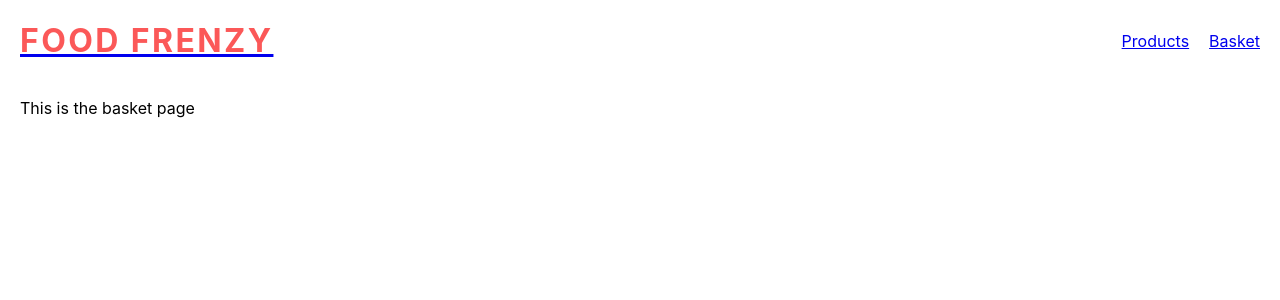
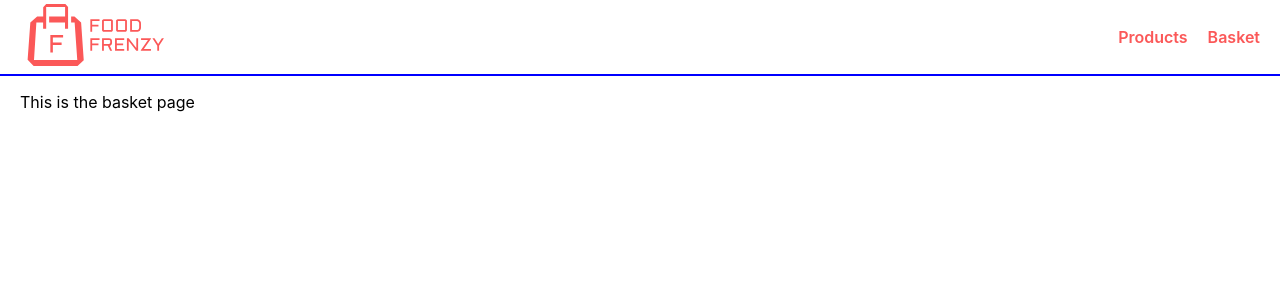
Before and after one commit to Reece-Morgan/food-frenzy, a React (Create React App) app: page /basket in a window 1280 px wide. Shown: the top 300 px of the page. Built offline with nearby package versions, Linux system fonts and the light colour scheme.

Commit message:
created custom link component

```diff
--- a/src/components/header/header.tsx
+++ b/src/components/header/header.tsx
@@ -1,21 +1,21 @@
-import { Link } from "react-router-dom";
 import styled from "styled-components";
 import colours from "../../settings/colours";
 import breakpoints from "../../settings/breakpoints";
+import StyledLink from "../link/link";
 
 function Header() {
   return (
     <StyledHeader>
-      <Link to="/">
-        <Title>Food Frenzy</Title>
-      </Link>
+      <StyledLink href="/">
+        <img src="/logo-alt.svg" alt="Food Frenzy" width={150} height={70} />
+      </StyledLink>
       <nav>
         <List>
           <ListItem>
-            <Link to="/">Products</Link>
+            <StyledLink href="/">Products</StyledLink>
           </ListItem>
           <ListItem>
-            <Link to="/basket">Basket</Link>
+            <StyledLink href="/basket">Basket</StyledLink>
           </ListItem>
         </List>
       </nav>
@@ -29,6 +29,8 @@ const StyledHeader = styled.header`
   display: flex;
   flex-direction: column;
   align-items: center;
+  border-bottom: 2px solid ${colours.background};
+  padding: 0 20px;
 
   @media (min-width: ${breakpoints.sm}) {
     flex-direction: row;
@@ -42,7 +44,7 @@ const Title = styled.h1`
   letter-spacing: 0.15rem;
   text-transform: uppercase;
   width: fit-content;
-  color: ${colours.primary};
+  text-decoration: none;
 `;
 
 const List = styled.ul`
--- /dev/null
+++ b/src/components/link/link.tsx
@@ -0,0 +1,26 @@
+import { ReactNode } from "react";
+import { Link } from "react-router-dom";
+import styled from "styled-components";
+import colours from "../../settings/colours";
+
+interface Props {
+  href: string;
+  children: ReactNode;
+}
+
+function StyledLink({ href, children }: Props) {
+  return <CustomLink to={href}>{children}</CustomLink>;
+}
+
+export default StyledLink;
+
+const CustomLink = styled(Link)`
+  color: ${colours.primary};
+  text-decoration: none;
+  cursor: pointer;
+  font-weight: 600;
+  &:hover {
+    color: ${colours.secondary};
+    text-decoration: underline;
+  }
+`;
--- a/src/pages/layout.tsx
+++ b/src/pages/layout.tsx
@@ -4,16 +4,18 @@ import styled from "styled-components";
 
 const Layout = () => {
   return (
-    <Wrapper>
+    <>
       <Header />
 
-      <Outlet />
-    </Wrapper>
+      <Content>
+        <Outlet />
+      </Content>
+    </>
   );
 };
 
 export default Layout;
 
-const Wrapper = styled.div`
-  margin: 0 20px;
+const Content = styled.div`
+  padding: 0 20px;
 `;
```
